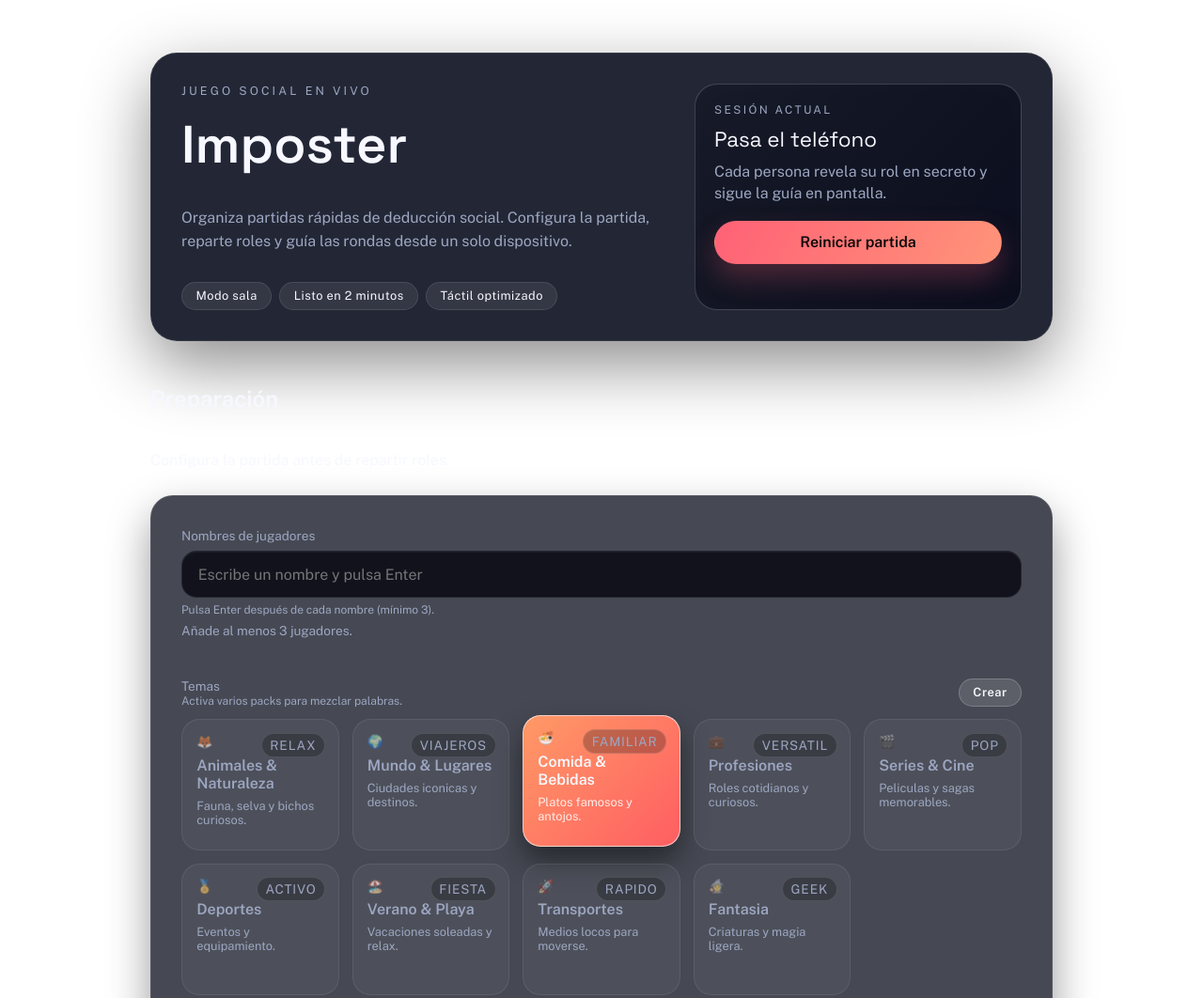
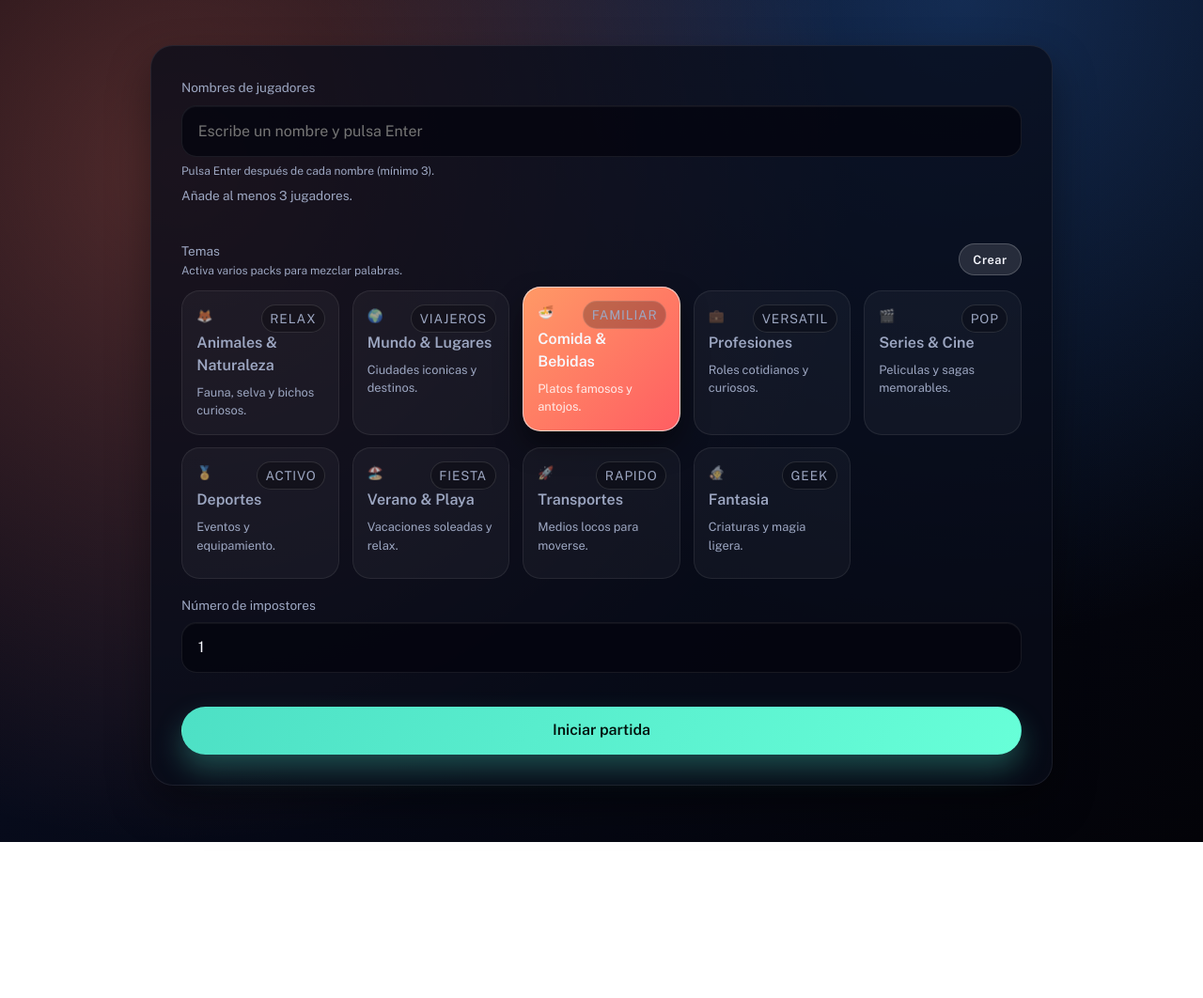
Before and after one commit to dehierro/Imposter, a plain HTML site: page index.html in a window 1280 px wide. Shown: the top 1062 px of the page at 94% size. After the commit the page ends 896 px from the top, so only its background shows below. Drawn offline with nearby package versions, Linux system fonts and the light colour scheme.

Commit message:
Initial commit

```diff
--- a/index.html
+++ b/index.html
@@ -18,33 +18,7 @@
       <span class="orb orb-two"></span>
     </div>
     <main class="app">
-      <header class="app__header">
-        <div class="hero-copy">
-          <p class="eyebrow">Juego social en vivo</p>
-          <h1>Imposter</h1>
-          <p class="lede">
-            Organiza partidas rápidas de deducción social. Configura la partida,
-            reparte roles y guía las rondas desde un solo dispositivo.
-          </p>
-          <div class="hero-chips" aria-label="Características destacadas">
-            <span class="chip">Modo sala</span>
-            <span class="chip">Listo en 2 minutos</span>
-            <span class="chip">Táctil optimizado</span>
-          </div>
-        </div>
-        <div class="hero-card" aria-live="polite">
-          <p class="hero-card__eyebrow">Sesión actual</p>
-          <p class="hero-card__title">Pasa el teléfono</p>
-          <p class="hero-card__meta">Cada persona revela su rol en secreto y sigue la guía en pantalla.</p>
-          <button class="pill" id="resetGameBtn" type="button">Reiniciar partida</button>
-        </div>
-      </header>
-
-      <section class="screen active" id="screen-setup" aria-labelledby="setup-title">
-        <div class="screen__header">
-          <h2 id="setup-title">Preparación</h2>
-          <p>Configura la partida antes de repartir roles.</p>
-        </div>
+      <section class="screen screen--full active" id="screen-setup" aria-label="Configuración de partida">
         <form class="panel" id="setupForm">
           <div class="field">
             <label for="playerInput">
@@ -164,9 +138,6 @@
         </div>
       </section>
 
-      <footer class="app__footer">
-        <p>Diseñado para sesiones presenciales. Puedes duplicar este sitio en cualquier dispositivo.</p>
-      </footer>
     </main>
     <script src="script.js"></script>
   </body>
--- a/script.js
+++ b/script.js
@@ -1,4 +1,5 @@
 const screens = Array.from(document.querySelectorAll(".screen"));
+const appRoot = document.querySelector(".app");
 const setupForm = document.getElementById("setupForm");
 const resetGameBtn = document.getElementById("resetGameBtn");
 const roleCard = document.getElementById("roleCard");
@@ -147,6 +148,9 @@ function showScreen(id) {
   screens.forEach((screen) => {
     screen.classList.toggle("active", screen.id === id);
   });
+  if (appRoot) {
+    appRoot.classList.toggle("app--full", id === "screen-setup");
+  }
 }
 
 function parsePlayers(raw) {
@@ -596,12 +600,15 @@ function getImpostorNames() {
   return state.imposterIndices.map((index) => state.players[index]);
 }
 
-resetGameBtn.addEventListener("click", () => {
-  window.location.reload();
-});
+if (resetGameBtn) {
+  resetGameBtn.addEventListener("click", () => {
+    window.location.reload();
+  });
+}
 
 renderPlayerList();
 renderThemeGrid();
+showScreen("screen-setup");
 
 if (createPackBtn) {
   createPackBtn.addEventListener("click", () => {
--- a/styles.css
+++ b/styles.css
@@ -13,8 +13,19 @@
   --text-main: #f7f8ff;
   --text-muted: #9da7c2;
   --chip: rgba(255, 255, 255, 0.08);
+  --page-padding: clamp(1rem, 4vw, 2rem);
   font-family: "Public Sans", system-ui, -apple-system, BlinkMacSystemFont, "Segoe UI", sans-serif;
   color: var(--text-main);
+}
+
+body {
+  margin: 0;
+  min-height: 100dvh;
+  background: var(--bg-gradient);
+  color: var(--text-main);
+  font-family: inherit;
+  line-height: 1.5;
+  padding: var(--page-padding);
 }
 .role-card {
   margin: 0 auto;
@@ -124,6 +135,16 @@
   display: flex;
   flex-direction: column;
   gap: clamp(1rem, 3vw, 1.75rem);
+  min-height: calc(100vh - (var(--page-padding) * 2));
+  min-height: calc(100dvh - (var(--page-padding) * 2));
+}
+
+.app--full {
+  gap: 0;
+}
+
+.app--full .app__footer {
+  display: none;
 }
 
 .app__header {
@@ -285,6 +306,27 @@ button:not(:disabled):hover {
 
 .screen.active {
   display: block;
+}
+
+.screen--full {
+  flex: 1;
+}
+
+.screen--full.active {
+  display: flex;
+  flex-direction: column;
+}
+
+.screen--full .panel {
+  flex: 1;
+  display: flex;
+  flex-direction: column;
+}
+
+.app--full .screen--full .panel {
+  min-height: calc(100vh - (var(--page-padding) * 2));
+  min-height: calc(100dvh - (var(--page-padding) * 2));
+  justify-content: center;
 }
 
 @keyframes fadeSlide {
@@ -603,8 +645,12 @@ button:not(:disabled):hover {
 }
 
 @media (min-width: 720px) {
+  :root {
+    --page-padding: clamp(1.5rem, 4vw, 3rem);
+  }
+
   body {
-    padding: clamp(1.5rem, 4vw, 3rem);
+    padding: var(--page-padding);
   }
 
   .panel {
```
